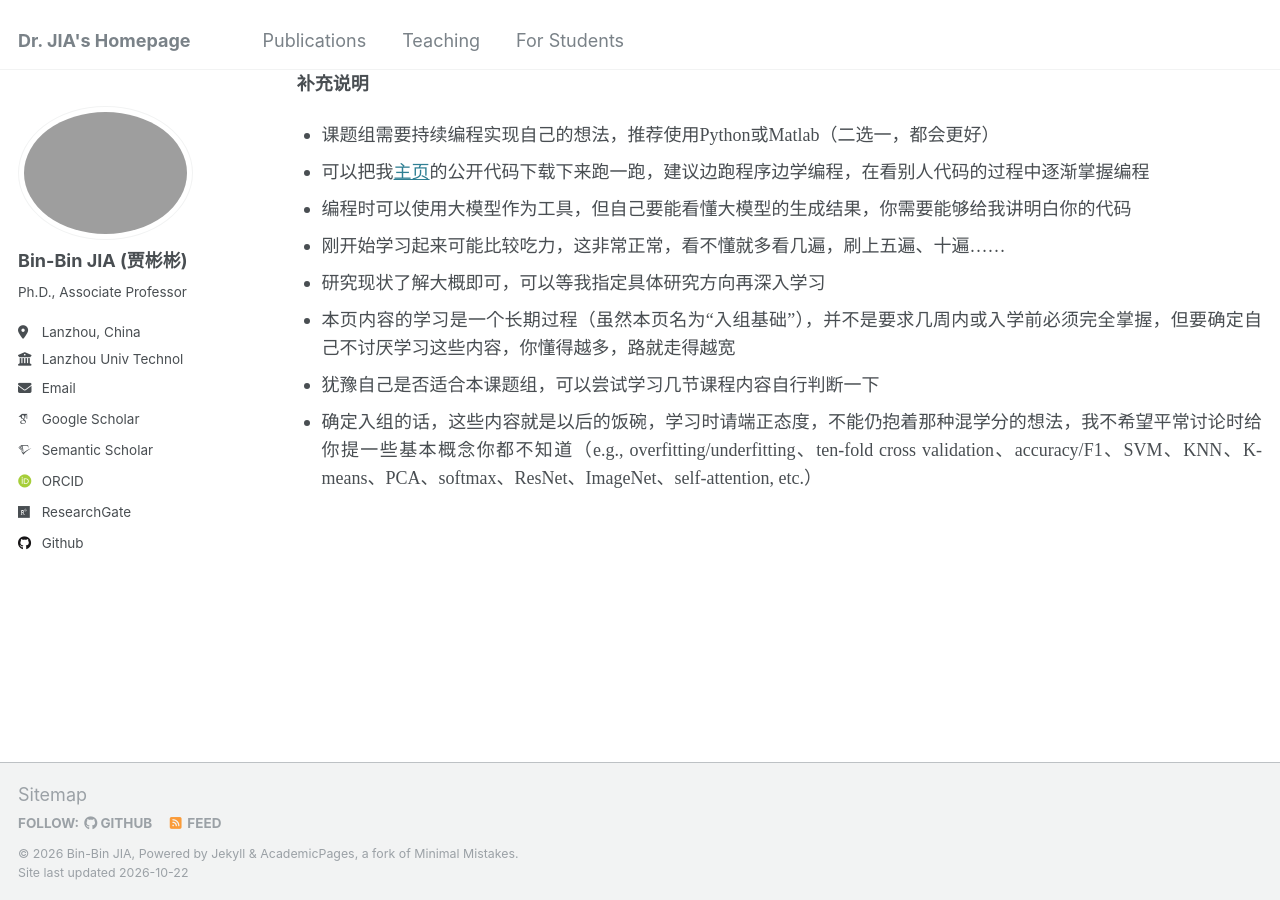
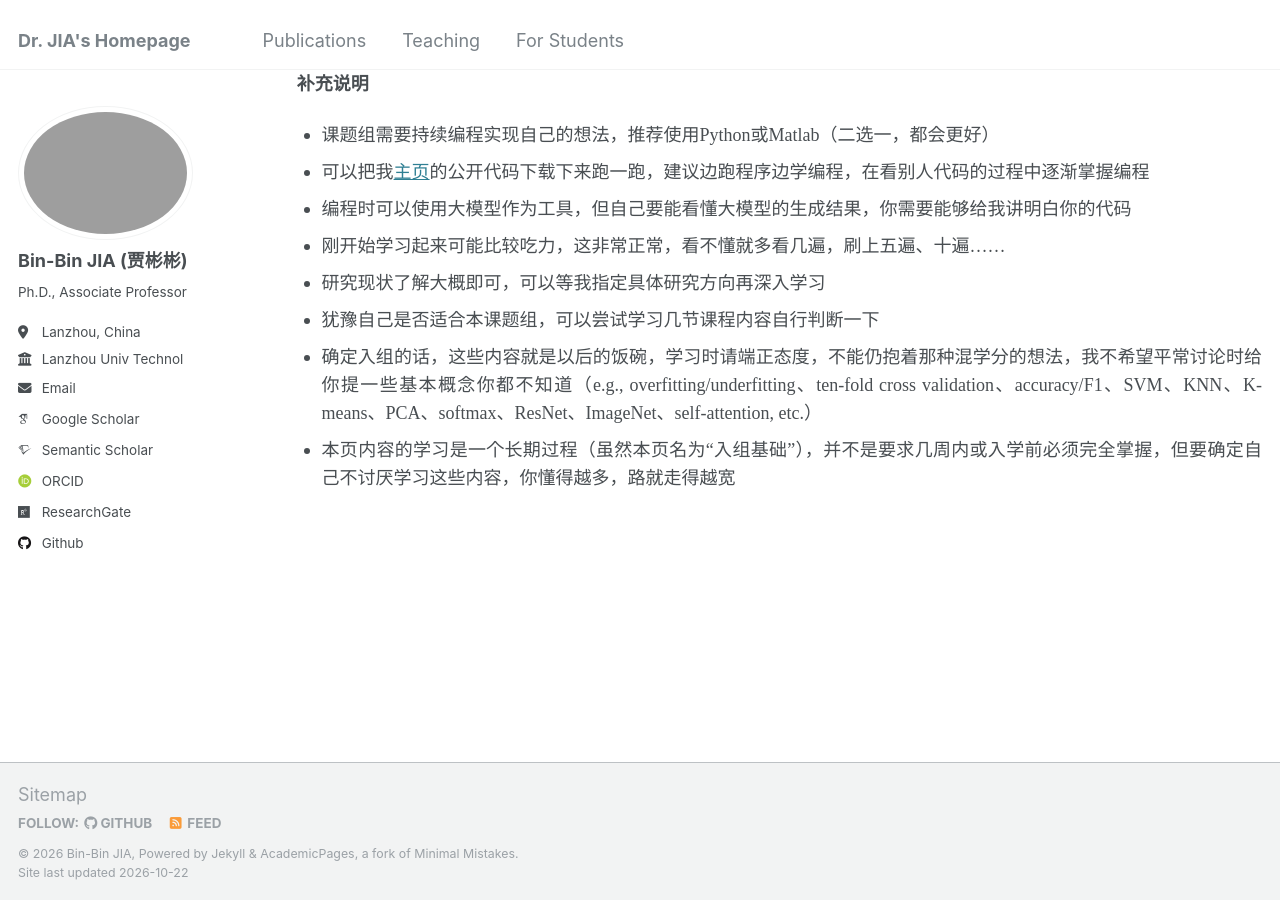
Before and after one commit to jiabinbin-ai/jiabinbin-ai.github.io, a Jekyll site: the page built from _pages/preparation.html, in a window 1280 px wide and 900 px high, scrolled down 1079 px. Built offline with Jekyll 4.4.1, drawn with Linux system fonts in a browser that asks for light colours; some web fonts are replaced.

Commit message:
Update preparation.html

```diff
--- a/_pages/preparation.html
+++ b/_pages/preparation.html
@@ -83,11 +83,11 @@ author_profile: true
 	<span lang="en-us"><font face="Times New Roman">研究现状了解大概即可，可以等我指定具体研究方向再深入学习</font></span></li>
 	<li>
 	<p align="justify" style="line-height: 150%; margin-top:8px; margin-bottom:0">
-	<span lang="en-us"><font face="Times New Roman">本页内容的学习是一个长期过程（虽然本页名为“入组基础”），并不是要求几周内或入学前必须完全掌握，但要确定自己不讨厌学习这些内容，你懂得越多，路就走得越宽</font></span></li>
-	<li>
-	<p align="justify" style="line-height: 150%; margin-top:8px; margin-bottom:0">
 	<span lang="en-us"><font face="Times New Roman">犹豫自己是否适合本课题组，可以尝试学习几节课程内容自行判断一下</font></span></li>
 	<li>
 	<p align="justify" style="line-height: 150%; margin-top:8px; margin-bottom:0">
 	<span lang="en-us"><font face="Times New Roman">确定入组的话，这些内容就是以后的饭碗，学习时请端正态度，不能仍抱着那种混学分的想法，我不希望平常讨论时给你提一些基本概念你都不知道（e.g., overfitting/underfitting、ten-fold cross validation、accuracy/F1、SVM、KNN、K-means、PCA、softmax、ResNet、ImageNet、self-attention, etc.）</font></span></li>
+	<li>
+	<p align="justify" style="line-height: 150%; margin-top:8px; margin-bottom:0">
+	<span lang="en-us"><font face="Times New Roman">本页内容的学习是一个长期过程（虽然本页名为“入组基础”），并不是要求几周内或入学前必须完全掌握，但要确定自己不讨厌学习这些内容，你懂得越多，路就走得越宽</font></span></li>
 </ul>
```
